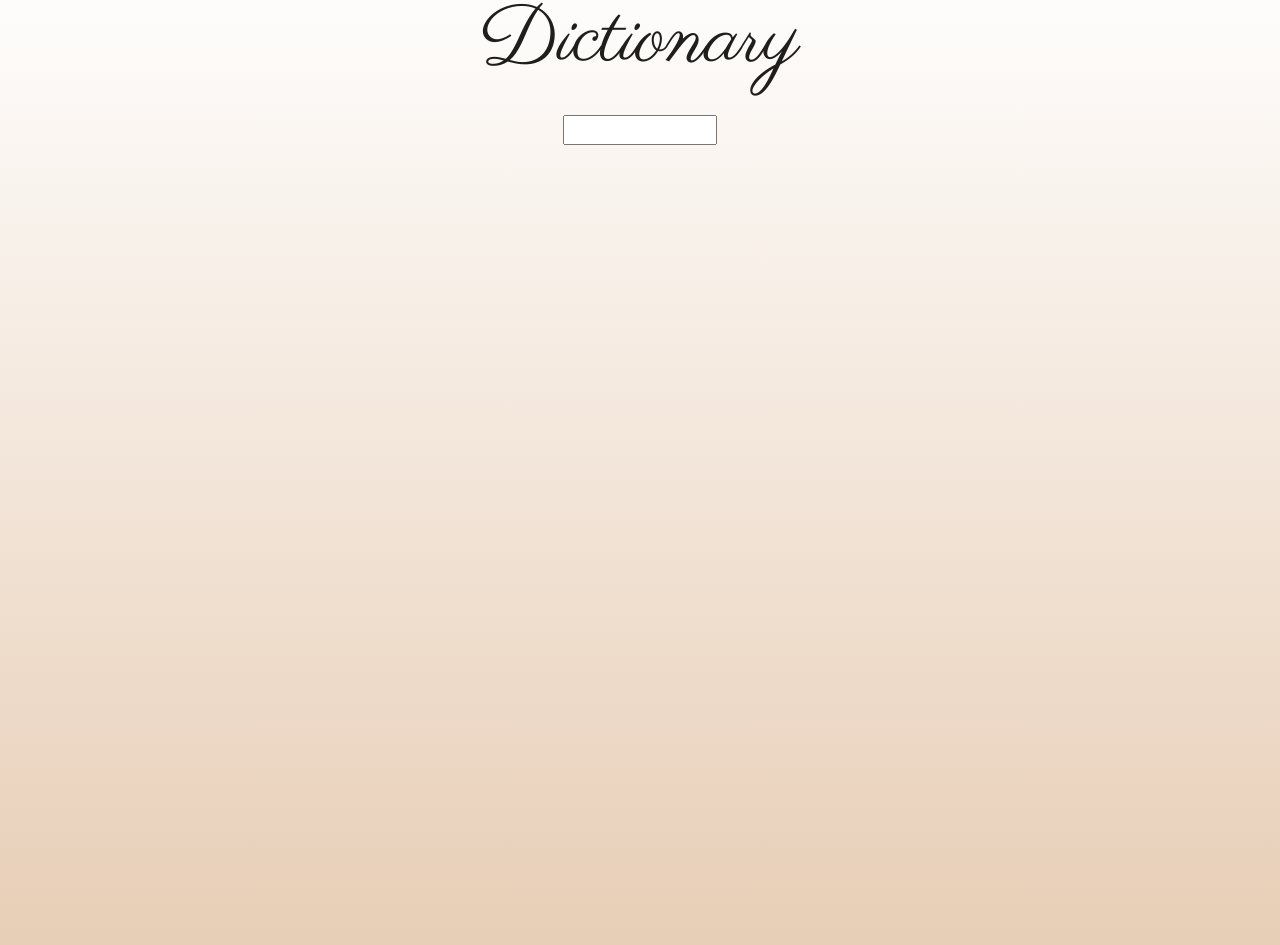
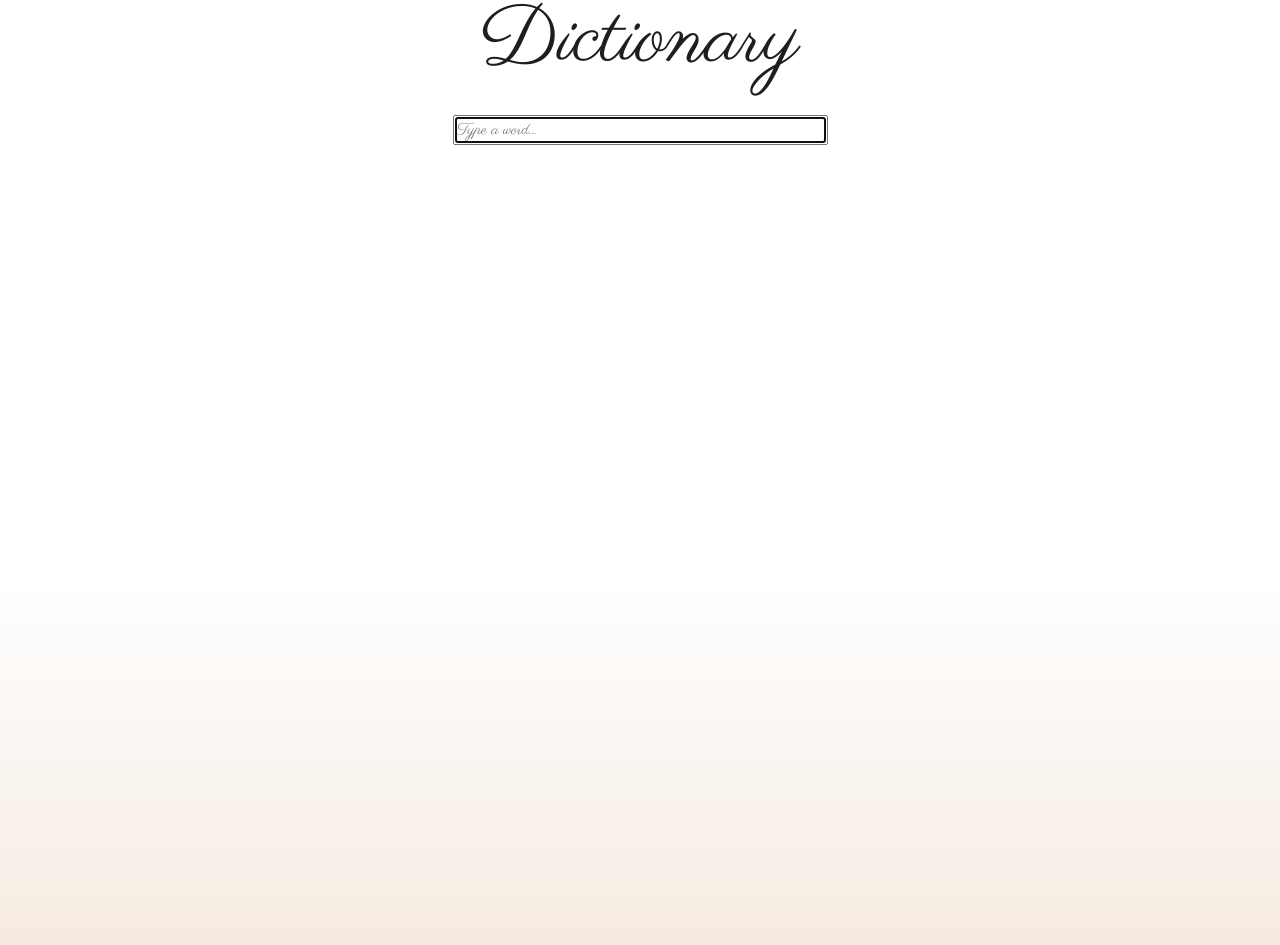
Before and after one commit to jmwajman/react-dictionaryapp, a React (Create React App) app: page / in a window 1280 px wide. Shown: the part 44-989 px from the top of the page. Built offline with nearby package versions, Linux system fonts and the light colour scheme.

Commit message:
Added Meanings (map)

```diff
--- a/src/App.css
+++ b/src/App.css
@@ -1,5 +1,5 @@
 body {
-  background-image: linear-gradient(#ffffff 0%, #e6cbb2 100%);
+  background-image: linear-gradient(#ffffff 60%, #e6cbb2 150%);
   background-size: 100%;
   height: 1000px;
 }
@@ -21,6 +21,6 @@ footer {
 
 a {
   text-decoration: none;
-  color: rgb(94, 55, 19);
+  color: rgb(19, 77, 100);
   font-weight: 600;
 }
--- a/src/Dictionary.css
+++ b/src/Dictionary.css
@@ -0,0 +1,8 @@
+form {
+  margin: 0 auto;
+}
+
+input {
+  width: 375px;
+  height: 30px;
+}
--- a/src/Dictionary.js
+++ b/src/Dictionary.js
@@ -1,13 +1,16 @@
 import React, {useState} from "react";
 import "./Dictionary.css";
 import axios from "axios";
+import Results from "./Results";
 
 export default function Dictionary(){
 
 let [keyword,setKeyword] = useState("");
+let [results, setResults] = useState({});
 
 function handleResponse(response){
     console.log(response.data[0]);
+    setResults(response.data[0]);
 }
 
 
@@ -27,8 +30,12 @@ function handleKeyword(event){
 return(
     <div className="Dictionary">
         <form onSubmit={search}>
-            <input type="search" onChange={handleKeyword}/>
+            <input type="search"
+            autoFocus="on"
+            placeholder="Type a word..."
+             onChange={handleKeyword}/>
         </form>
+        <Results results={results}/>
     </div>
 );
 }
--- /dev/null
+++ b/src/Meaning.js
@@ -0,0 +1,23 @@
+import React from "react";
+
+export default function Meaning(props){
+    console.log(props.meaning);
+    return(
+        <div className="Meaning">
+            <h3>{props.meaning.partOfSpeech}</h3>
+            {props.meaning.definitions.map(function (definition, index)
+            {
+                return (
+                    <div key={index}>
+                        <p>
+                            {definition.definition}
+                        <br />
+                        <em> {definition.example}
+                        </em>
+                        </p>
+                        </div>
+                );
+            })}
+        </div>
+    );
+}
--- /dev/null
+++ b/src/Results.js
@@ -0,0 +1,22 @@
+import React from "react";
+import Meaning from "./Meaning";
+
+export default function Results(props){
+    console.log(props.results);
+    if (props.results && props.results.meanings) {
+        return(
+            <div className="Results">
+                <h2>{props.results.word}</h2>
+                {props.results.meanings.map(function (meaning, index) {
+                    return (
+                    <div key={index}>
+                        <Meaning meaning={meaning} />
+                        </div>
+                        );
+                })}
+            </div>
+        );
+    } else {
+        return null;
+    }
+}
```
